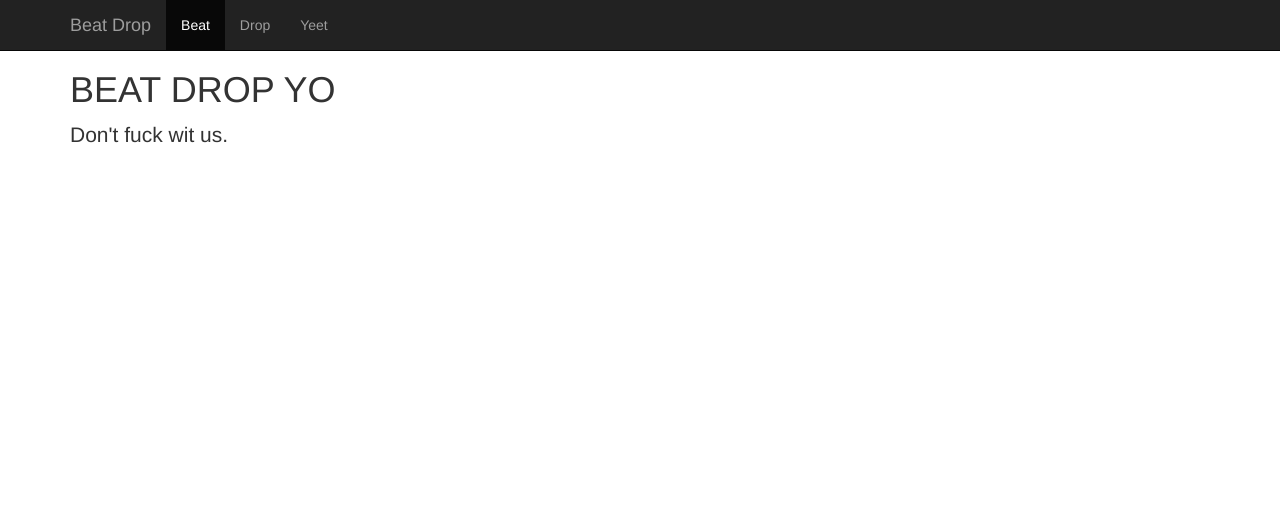
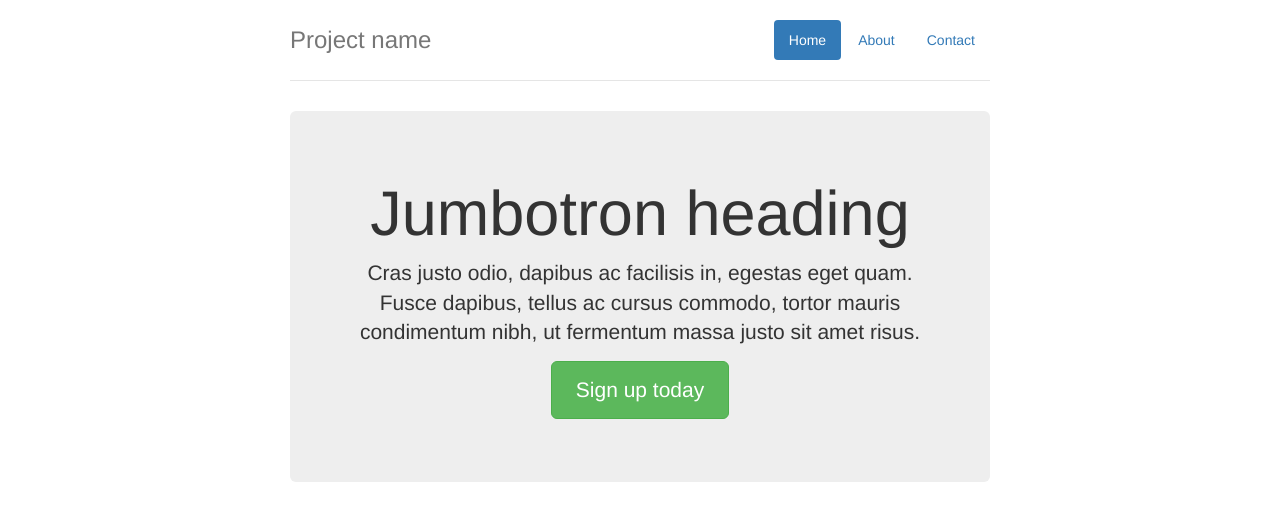
Before and after one commit to hayleycall/beat-drop, a plain HTML site: page index.html in a window 1280 px wide. Drawn offline with Linux system fonts and the light colour scheme.

Commit message:
New Style

```diff
--- a/index.html
+++ b/index.html
@@ -7,55 +7,34 @@
     <!-- The above 3 meta tags *must* come first in the head; any other head content must come *after* these tags -->
     <meta name="description" content="">
     <meta name="author" content="">
-    <link rel="icon" href="../../favicon.ico">
+    <link rel="icon" href="favicon.ico">
 
     <title>Beat Drop</title>
 
     <!-- Bootstrap core CSS -->
     <link href="bootstrap.css" rel="stylesheet">
 
+
     <!-- Custom styles for this template -->
     <link href="style.css" rel="stylesheet">
 
   </head>
   <body>
-    <nav class="navbar navbar-inverse navbar-fixed-top">
-      <div class="container">
-        <div class="navbar-header">
-          <button type="button" class="navbar-toggle collapsed" data-toggle="collapse" data-target="#navbar" aria-expanded="false" aria-controls="navbar">
-            <span class="sr-only">Toggle navigation</span>
-            <span class="icon-bar"></span>
-            <span class="icon-bar"></span>
-            <span class="icon-bar"></span>
-          </button>
-          <a class="navbar-brand" href="#">Beat Drop</a>
-        </div>
-        <div id="navbar" class="collapse navbar-collapse">
-          <ul class="nav navbar-nav">
-            <li class="active"><a href="#">Beat</a></li>
-            <li><a href="#about">Drop</a></li>
-            <li><a href="#contact">Yeet</a></li>
+    <div class="container">
+      <div class="header clearfix">
+        <nav>
+          <ul class="nav nav-pills pull-right">
+            <li role="presentation" class="active"><a href="#">Home</a></li>
+            <li role="presentation"><a href="#">About</a></li>
+            <li role="presentation"><a href="#">Contact</a></li>
           </ul>
-        </div><!--/.nav-collapse -->
+        </nav>
+        <h3 class="text-muted">Project name</h3>
       </div>
-    </nav>
-
-    <div class="container">
-
-      <div class="starter-template">
-        <h1>BEAT DROP YO</h1>
-        <p class="lead">Don't fuck wit us.</p>
+    <div class="jumbotron">
+        <h1>Jumbotron heading</h1>
+        <p class="lead">Cras justo odio, dapibus ac facilisis in, egestas eget quam. Fusce dapibus, tellus ac cursus commodo, tortor mauris condimentum nibh, ut fermentum massa justo sit amet risus.</p>
+        <p><a class="btn btn-lg btn-success" href="#" role="button">Sign up today</a></p>
       </div>
-
-    </div><!-- /.container -->
-
-
-    <!-- Bootstrap core JavaScript
-    ================================================== -->
-    <!-- Placed at the end of the document so the pages load faster -->
-    <!-- <script src="https://ajax.googleapis.com/ajax/libs/jquery/1.11.3/jquery.min.js"></script> -->
-    <!-- <script src="../../dist/js/bootstrap.min.js"></script> -->
-    <!-- IE10 viewport hack for Surface/desktop Windows 8 bug -->
-    <!-- <script src="../../assets/js/ie10-viewport-bug-workaround.js"></script> -->
   </body>
 </html>
--- a/style.css
+++ b/style.css
@@ -1,8 +1,79 @@
+/* Space out content a bit */
 body {
-  padding-top: 50px;
+  padding-top: 20px;
   padding-bottom: 20px;
 }
 
-.navbar {
-  margin-bottom: 20px;
+/* Everything but the jumbotron gets side spacing for mobile first views */
+.header,
+.marketing,
+.footer {
+  padding-right: 15px;
+  padding-left: 15px;
 }
+
+/* Custom page header */
+.header {
+  padding-bottom: 20px;
+  border-bottom: 1px solid #e5e5e5;
+}
+/* Make the masthead heading the same height as the navigation */
+.header h3 {
+  margin-top: 0;
+  margin-bottom: 0;
+  line-height: 40px;
+}
+
+/* Custom page footer */
+.footer {
+  padding-top: 19px;
+  color: #777;
+  border-top: 1px solid #e5e5e5;
+}
+
+/* Customize container */
+@media (min-width: 768px) {
+  .container {
+    max-width: 730px;
+  }
+}
+.container-narrow > hr {
+  margin: 30px 0;
+}
+
+/* Main marketing message and sign up button */
+.jumbotron {
+  text-align: center;
+  border-bottom: 1px solid #e5e5e5;
+}
+.jumbotron .btn {
+  padding: 14px 24px;
+  font-size: 21px;
+}
+
+/* Supporting marketing content */
+.marketing {
+  margin: 40px 0;
+}
+.marketing p + h4 {
+  margin-top: 28px;
+}
+
+/* Responsive: Portrait tablets and up */
+@media screen and (min-width: 768px) {
+  /* Remove the padding we set earlier */
+  .header,
+  .marketing,
+  .footer {
+    padding-right: 0;
+    padding-left: 0;
+  }
+  /* Space out the masthead */
+  .header {
+    margin-bottom: 30px;
+  }
+  /* Remove the bottom border on the jumbotron for visual effect */
+  .jumbotron {
+    border-bottom: 0;
+  }
+}
```
